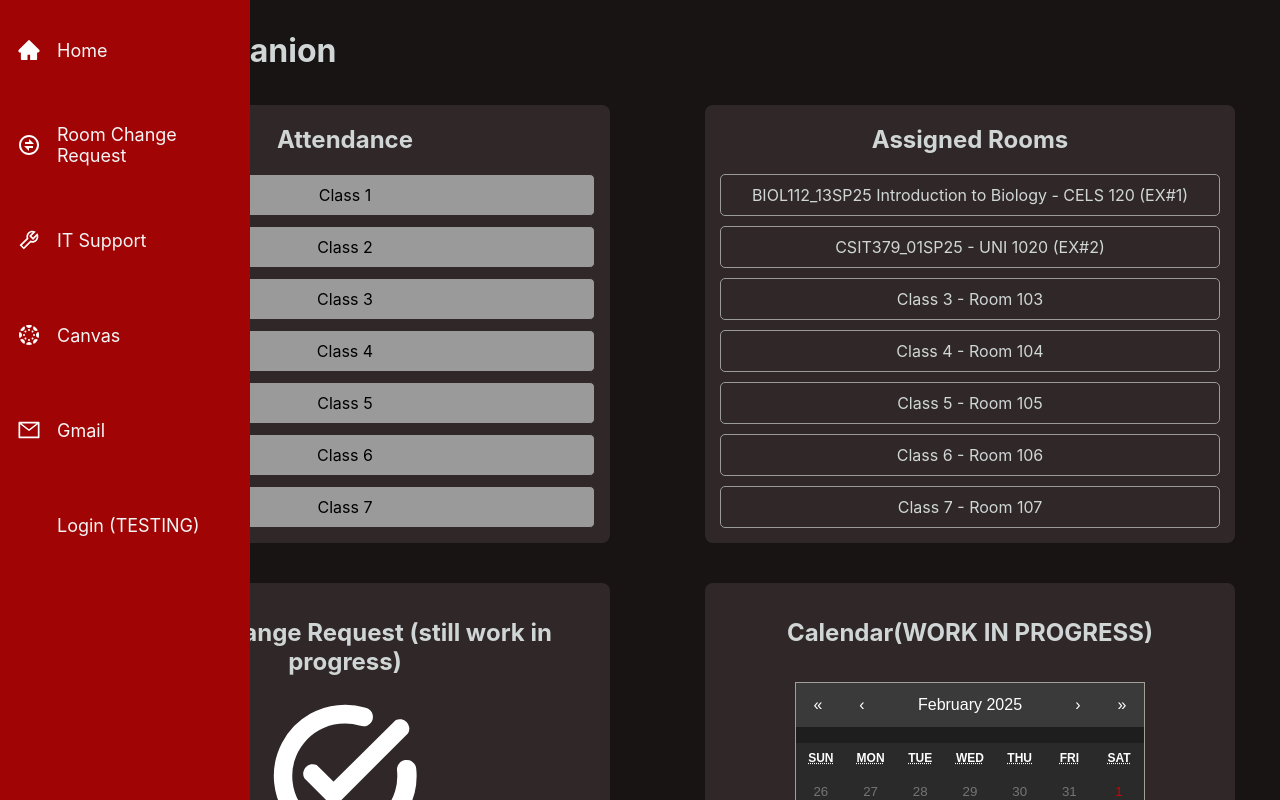
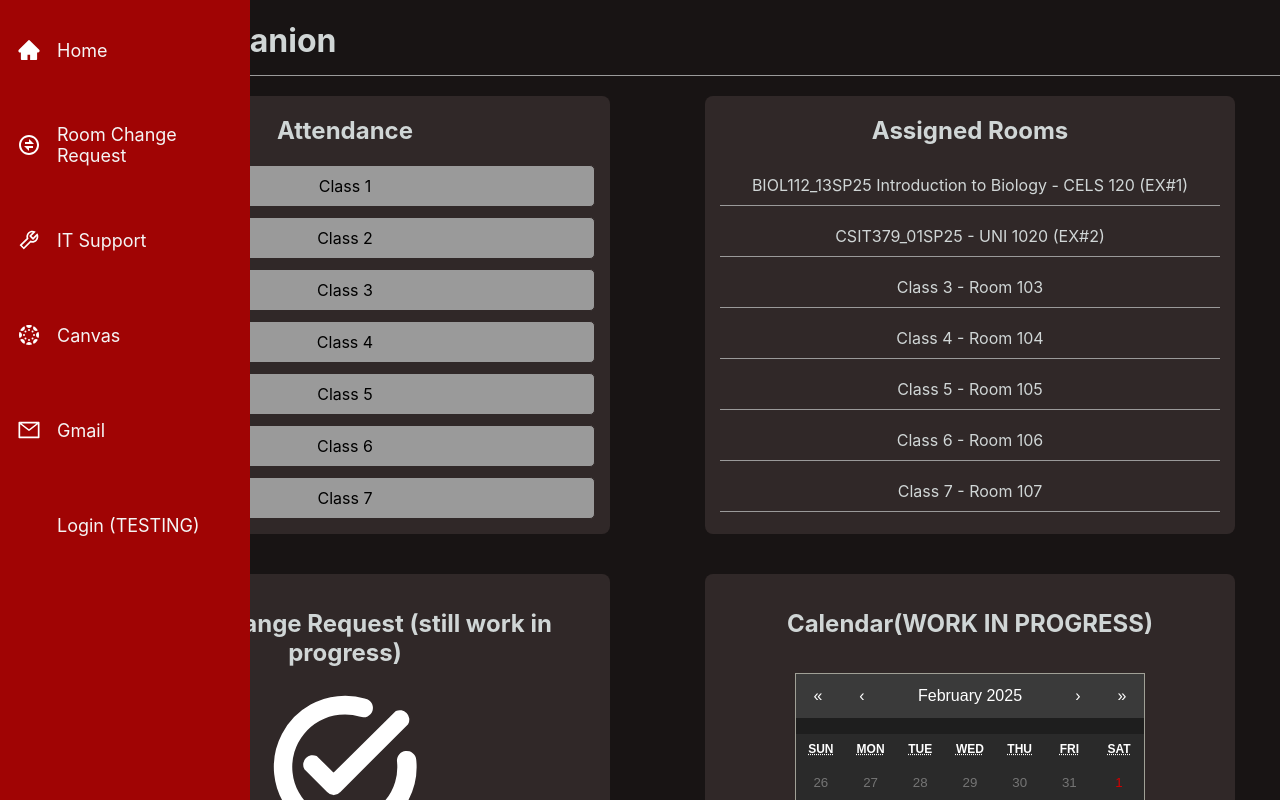
Before and after one commit to zepion1/SWE2, a React (Create React App) app: page /home in a window 1280 px wide. Shown: the top 800 px of the page. Built offline with nearby package versions, Linux system fonts and the light colour scheme.

Commit message:
Updated room assignment box
Made it look like a list since changes got reversed from last commit

```diff
--- a/src/App.css
+++ b/src/App.css
@@ -28,7 +28,12 @@ html, body{
   justify-content: space-between; /* Space between the title and the search bar */
   align-items: center; /* Align items vertically */
   margin-left: -45px;
+  margin-top: -10px;
   padding: 10px 70px; /* Add consistent horizontal padding */
+  border: 1px solid #9a9a9a;
+  border-top: 0; /* Remove top border */
+  border-left: 0; /* Remove left border */
+  border-right: 0; /* Remove right border */
 
 }
 
@@ -119,11 +124,11 @@ html, body{
 
 .room-assignment {
   background-color: #302828;
-  border: 1px solid #d0d6d6;
-  background-color: #302828;
   border: 1px solid #9a9a9a;
+  border-right: 0;
+  border-left: 0;
+  border-top: 0;
   padding: 10px;
-  border-radius: 5px;
   text-align: center;
   color:#d0d6d6;
 }
```
